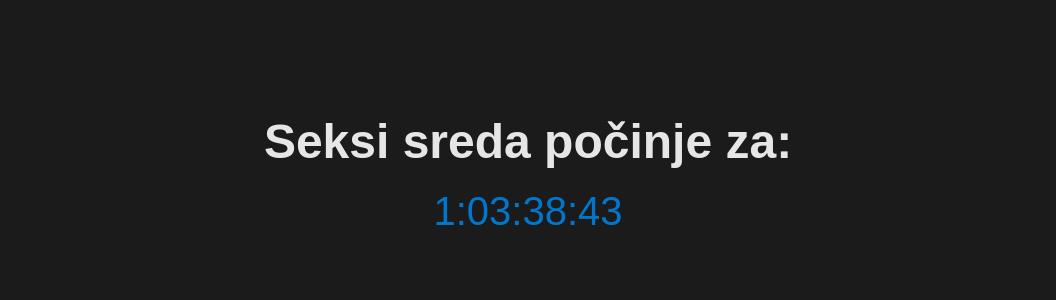
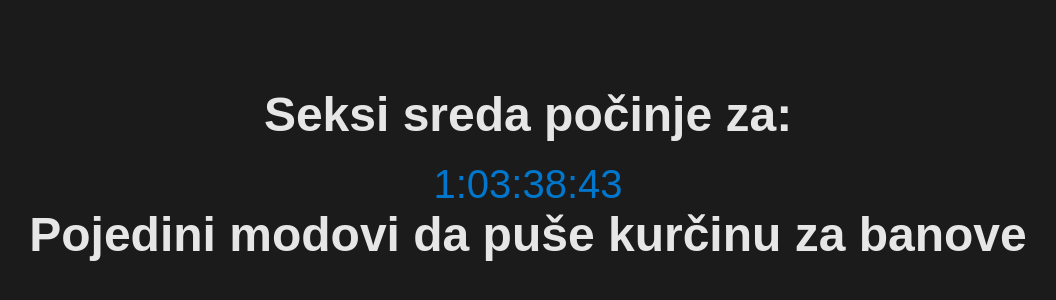
Before and after one commit to seksisreda/seksisreda.github.io, a plain HTML site: page index.html in a window 1280 px wide. Shown: the part 226-526 px from the top of the page, without its empty margins (112-1168 px from the left). Drawn offline with Linux system fonts and the light colour scheme.

Commit message:
ban update

```diff
--- a/index.html
+++ b/index.html
@@ -39,6 +39,7 @@
     <div class="container">
       <h1 id="title">Countdown to Wednesday</h1>
       <div id="timer">Loading...</div>
+      <h1>Pojedini modovi da puše kurčinu za banove</h1>
     </div>
 
     <script>
```
